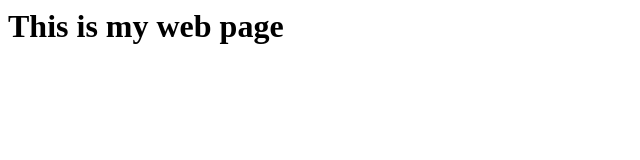
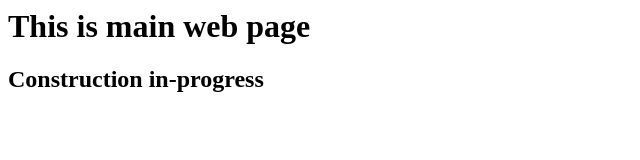
Before and after one commit to Thamizhvanis/gitcase1, a plain HTML site: page text.html in a window 1280 px wide. Shown: the whole page, without its empty margins (0-640 px from the left). Drawn offline with Linux system fonts and the light colour scheme.

Commit message:
Added proper html coding structure

```diff
--- a/text.html
+++ b/text.html
@@ -1 +1,9 @@
-<h1>This is my web page</h1>
+<html>
+  <head>
+    <title>gitcase1 website</title>
+  </head>
+  <body>
+    <h1>This is main web page</h1>
+    <h2>Construction in-progress</h2>
+  </body>
+</html>
```
